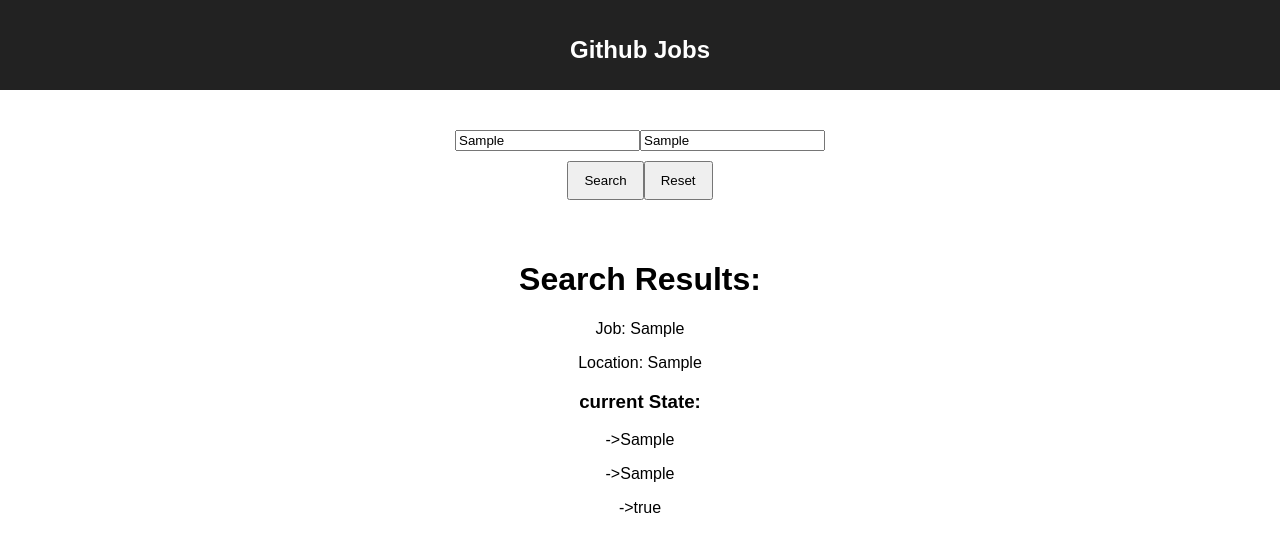
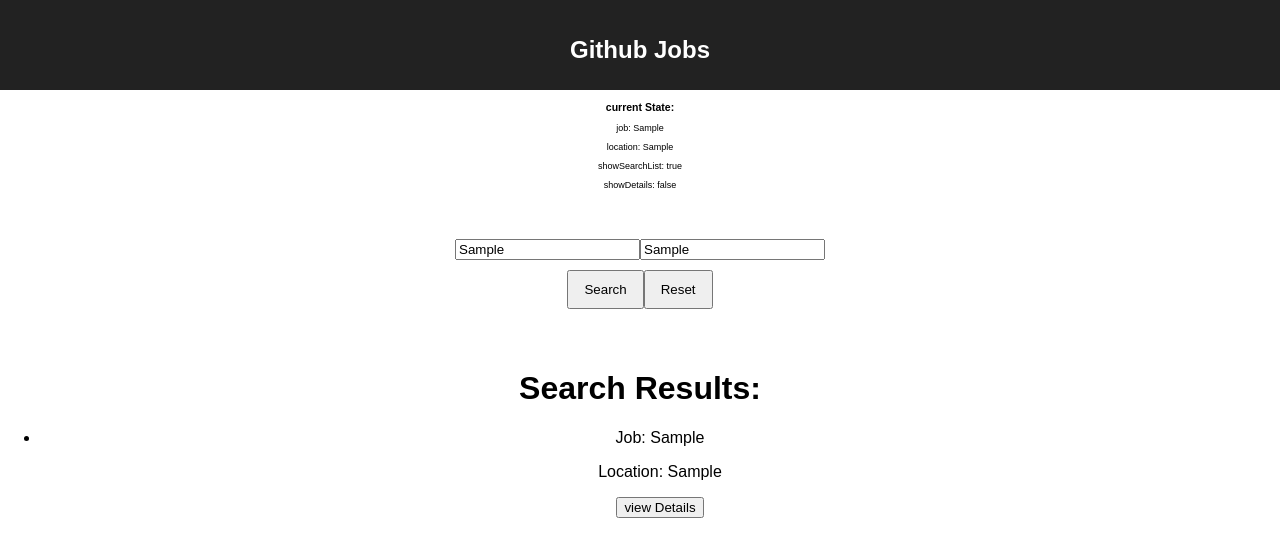
Before and after one commit to stevenimhof/github-jobs, a React (Create React App) app: page / in a window 1280 px wide. Both pictures are taken after typing "Sample", "Sample" into the empty fields and a click on the button "Search". Shown: the top 556 px of the page. Built offline with nearby package versions, Linux system fonts and the light colour scheme.

Commit message:
navigation fully implemented

```diff
--- a/src/App.css
+++ b/src/App.css
@@ -17,3 +17,7 @@
 .App-intro {
   font-size: large;
 }
+
+.App-state {
+  font-size: 9px;
+}
--- a/src/App.js
+++ b/src/App.js
@@ -2,6 +2,7 @@
 import './App.css';
 import JobForm from './JobForm';
 import SearchList from './SearchList';
+import Details  from './Details'
 
 class App extends Component {
     constructor(props) {
@@ -9,12 +10,12 @@
         this.state = {
             job: '',
             location: '',
-            showSearchList: false
+            showSearchList: false,
+            showDetails: false
         };
     }
 
     handleClick(i) {
-        console.log(i.toString())
         switch (i.toString()) {
             case 'search':
                 this.onSearch();
@@ -22,7 +23,7 @@
             case 'reset':
                 this.onReset();
                 break;
-            case 'detailView':
+            case 'details':
                 this.onDetailView();
                 break;
             default:
@@ -31,7 +32,7 @@
     }
 
     onChange(e) {
-        console.log('onChange called')
+        console.log('change')
         const state = this.state
         state[e.target.name] = e.target.value;
         this.setState(state);
@@ -39,21 +40,30 @@
 
 
     onReset() {
+        console.log('reset')
         this.setState({
+
             job: '',
             location: '',
-            showSearchList: false
+            showSearchList: false,
+            showDetails: false
         });
     };
 
     onSearch() {
+        console.log('search')
         const state = this.state;
         state.showSearchList = true;
+        state.showDetails = false;
         this.setState(state);
     };
 
     onDetailView() {
-        console.log('detail view');
+        console.log('details');
+        const state = this.state;
+        state.showSearchList = false;
+        state.showDetails = true;
+        this.setState(state);
     }
 
     render() {
@@ -62,6 +72,14 @@
                 <header className="App-header">
                     <h1 className="App-title">Github Jobs</h1>
                 </header>
+
+                <div className="App-state">
+                    <h3>current State:</h3>
+                    <p>{"job: " + this.state.job.toString()}</p>
+                    <p>{"location: " + this.state.location.toString()}</p>
+                    <p>{"showSearchList: " + this.state.showSearchList.toString()}</p>
+                    <p>{"showDetails: " + this.state.showDetails.toString()}</p>
+                </div>
 
                 <JobForm
                     job={this.state.job}
@@ -72,18 +90,20 @@
                 {/* SearchList component */}
                 {this.state.showSearchList ?
                     <SearchList
-                    job={this.state.job}
-                    location={this.state.location}
-                    onClick={(i) => this.handleClick(i)}/> :
+                        job={this.state.job}
+                        location={this.state.location}
+                        onClick={(i) => this.handleClick(i)}/> :
                     null
                 }
 
-                <footer>
-                    <h3>current State:</h3>
-                    <p>{"->" + this.state.job.toString()}</p>
-                    <p>{"->" + this.state.location.toString()}</p>
-                    <p>{"->" + this.state.showSearchList.toString()}</p>
-                </footer>
+                {/* Details component */}
+                {this.state.showDetails ?
+                    <Details
+                        job={this.state.job}
+                        location={this.state.location}
+                        onClick={(i) => this.handleClick(i)}/> :
+                    null
+                }
             </div>
         );
     }
--- /dev/null
+++ b/src/Details.css
@@ -0,0 +1,3 @@
+.Details {
+
+}
--- /dev/null
+++ b/src/Details.js
@@ -0,0 +1,25 @@
+import React, {Component} from 'react';
+import './Details.css';
+
+
+class Details extends Component {
+    constructor() {
+        super();
+    }
+
+    render() {
+        return (
+            <div>
+                <h1>Details:</h1>
+                <p>Job: {this.props.job}</p>
+                <p>Location: {this.props.location}</p>
+                <h3>Description:</h3>
+                <p>Lorem Ipsum Lorem Ipsum Lorem Ipsum Lorem Ipsum Lorem Ipsum</p>
+                <p>Picture</p>
+                <button onClick={() => this.props.onClick('back')}>go Back</button>
+            </div>
+        );
+    }
+}
+
+export default Details;
--- a/src/SearchList.js
+++ b/src/SearchList.js
@@ -11,8 +11,13 @@
         return (
             <div>
                 <h1>Search Results:</h1>
-                <p>Job: {this.props.job}</p>
-                <p>Location: {this.props.location}</p>
+                <ul>
+                    <li>
+                        <p>Job: {this.props.job}</p>
+                        <p>Location: {this.props.location}</p>
+                        <button onClick={() => this.props.onClick('details')}>view Details</button>
+                    </li>
+                </ul>
             </div>
         );
     }
```
